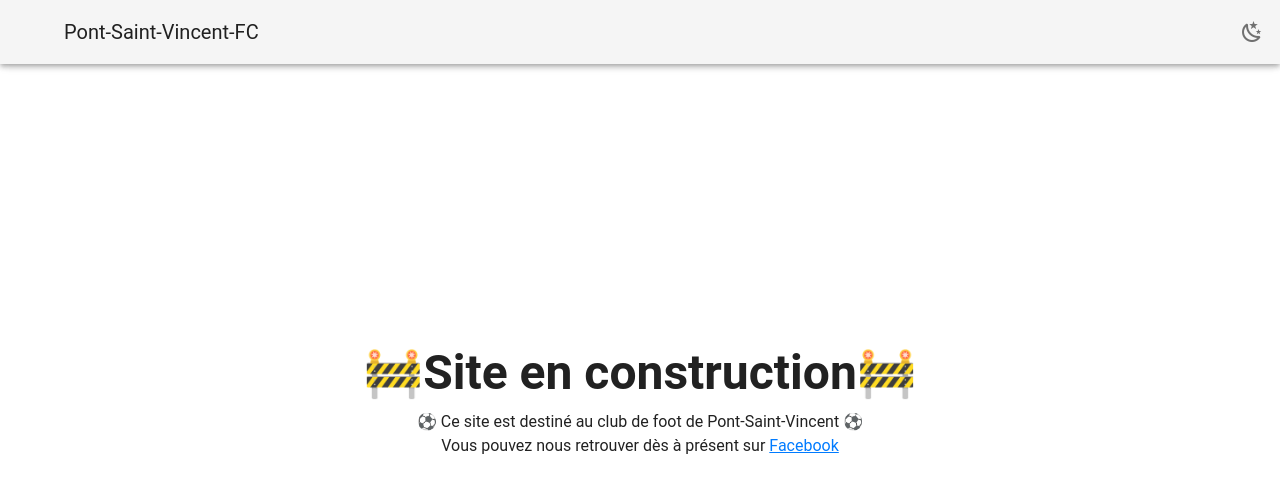
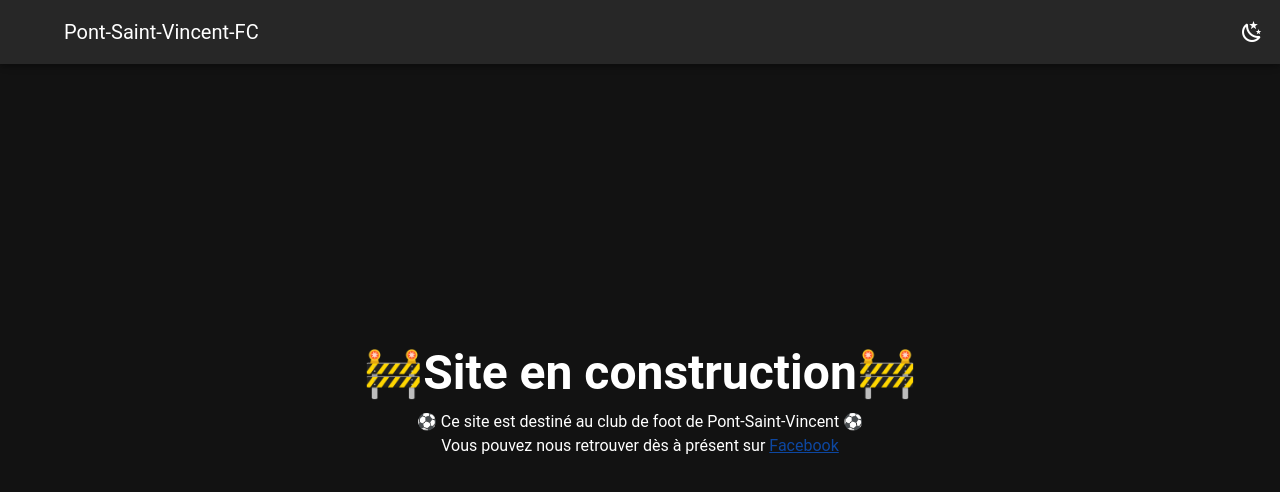
Before and after one commit to CaptainClem54/PontSaintVincentFc, a Vue app: page / in a window 1280 px wide. Shown: the top 492 px of the page. Built offline with nearby package versions, Linux system fonts and the light colour scheme; a small style sheet from the web is missing.

Commit message:
Set dark mode by default

```diff
--- a/src/plugins/vuetify.js
+++ b/src/plugins/vuetify.js
@@ -8,6 +8,7 @@ Vue.use(Vuetify);
 
 export default new Vuetify({
   theme: {
+     dark: true,
       options: {
         customProperties: true,
       },
```
